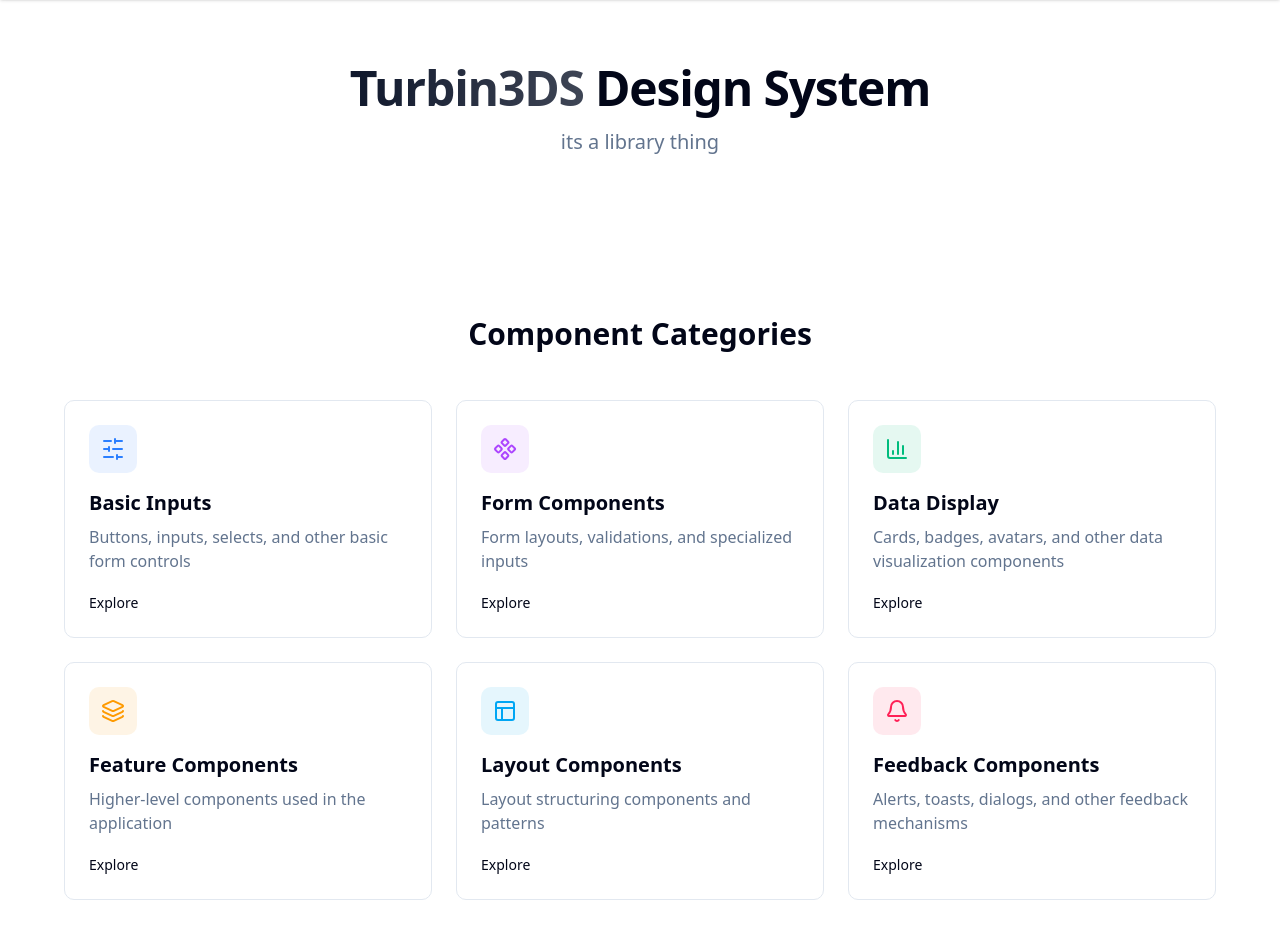
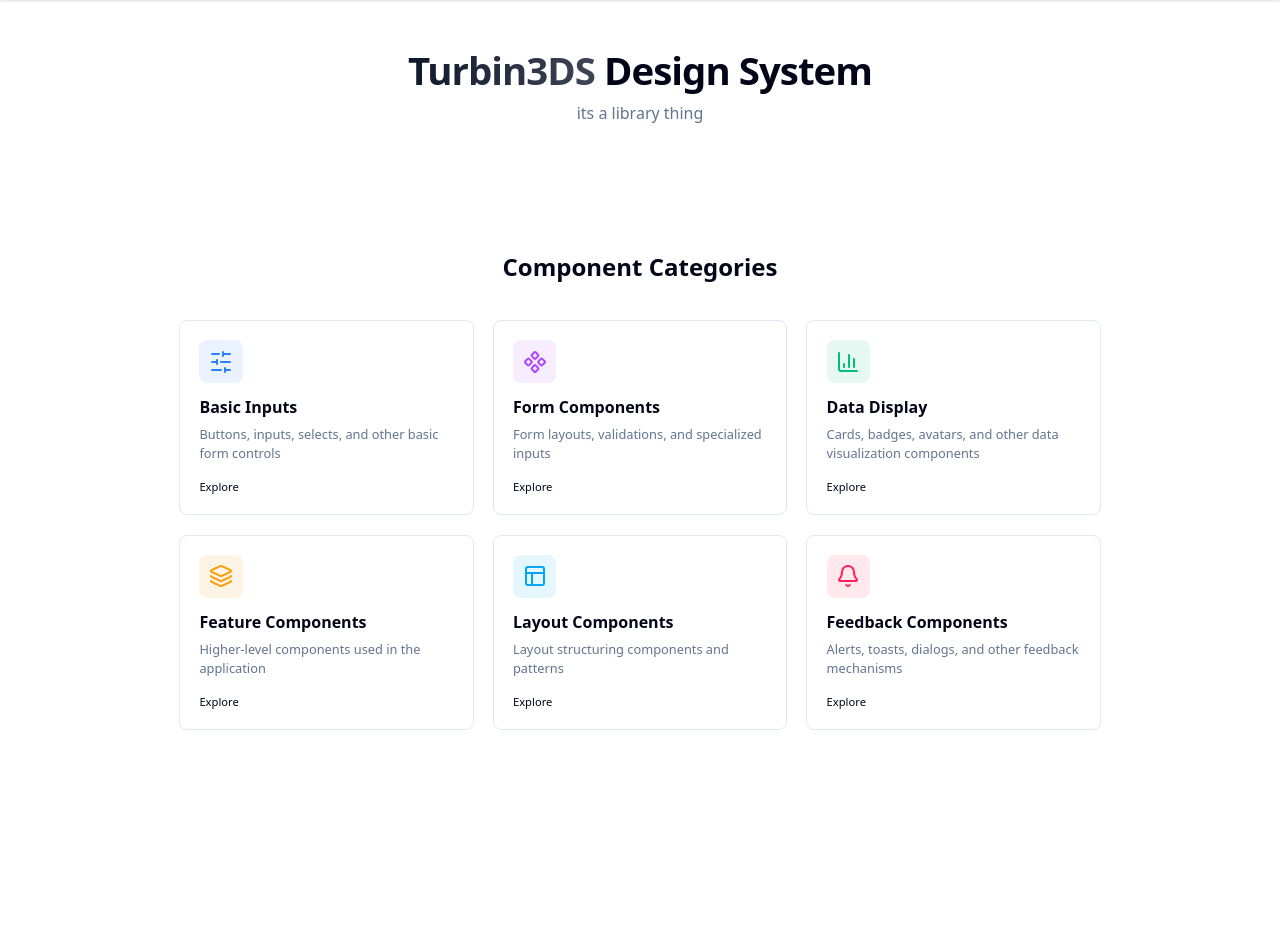
Before and after one commit to santinoo1919/Turbin3DS, a Next.js app in the folder turbin3ds/: page / in a window 1280 px wide. Shown: the top 938 px of the page. After the commit the page ends 800 px from the top, so only its background shows below. Built offline with nearby package versions, Linux system fonts and the light colour scheme.

Commit message:
fixed scaling

```diff
--- a/turbin3ds/app/globals.css
+++ b/turbin3ds/app/globals.css
@@ -81,6 +81,7 @@
   --shadow-md: 0 4px 6px -1px rgb(0 0 0 / 0.1), 0 2px 4px -2px rgb(0 0 0 / 0.1);
   --shadow-lg: 0 10px 15px -3px rgb(0 0 0 / 0.1),
     0 4px 6px -4px rgb(0 0 0 / 0.1);
+  font-size: 80%;
 }
 
 .dark {
```
